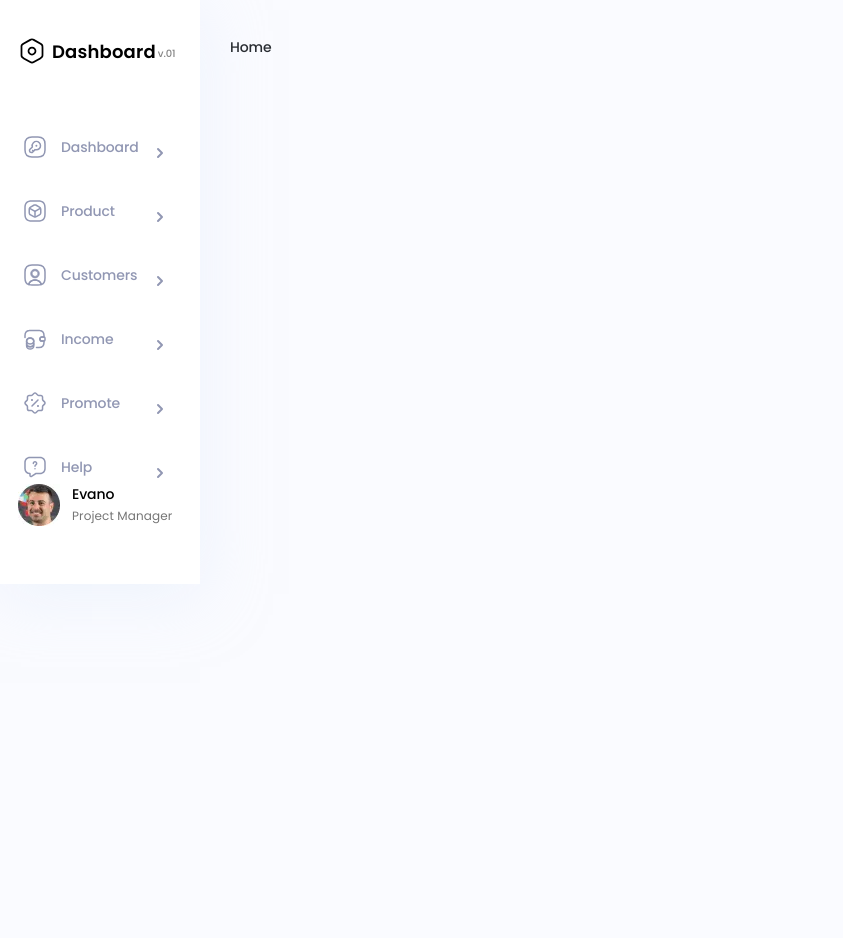
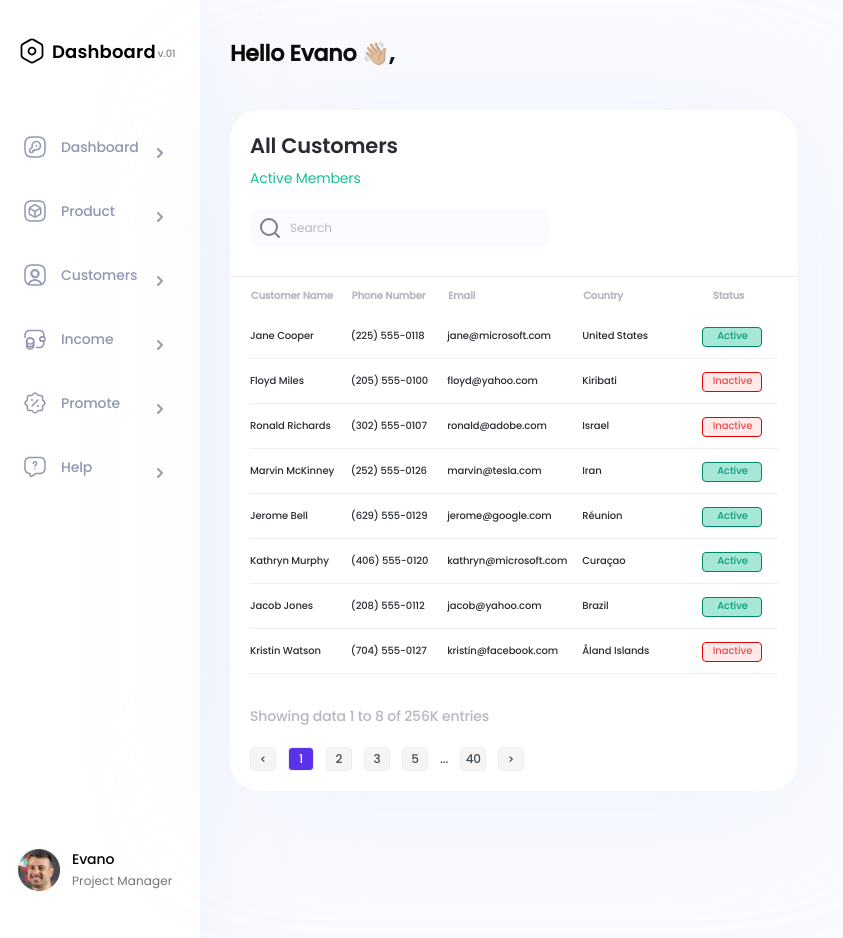
Before and after one commit to IrynaDidkivska/Dashboard, a React (Vite) app: page / in a window 1280 px wide. Shown: the top 938 px of the page, without its empty margins (0-843 px from the left). Before the commit the page ends 800 px from the top, so only its background shows below. Built offline with nearby package versions, Linux system fonts and the light colour scheme.

Commit message:
updated homepage

```diff
--- a/src/App.jsx
+++ b/src/App.jsx
@@ -16,7 +16,7 @@ function App() {
     <>
       <Routes>
         <Route path="/" element={<Layout />}>
-          <Route index element={<Home />} />
+          <Route index element={<Customers />} />
           <Route path="dashboard" element={<Dashboard />} />
           <Route path="product" element={<Product />} />
           <Route path="customers" element={<Customers />} />
```
